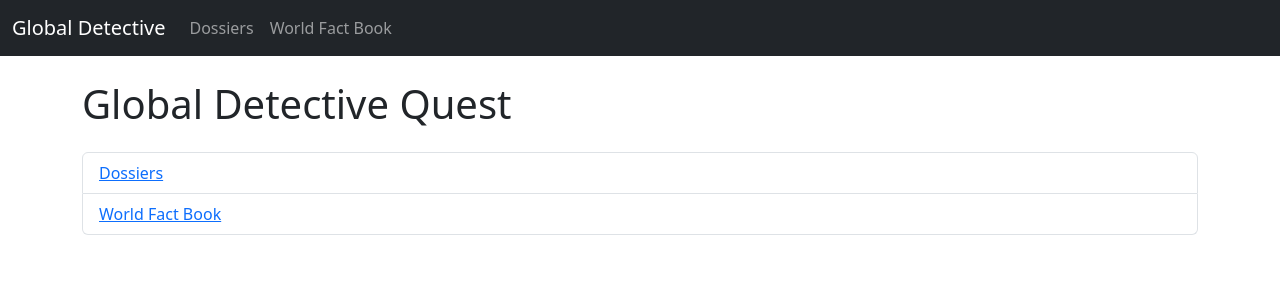
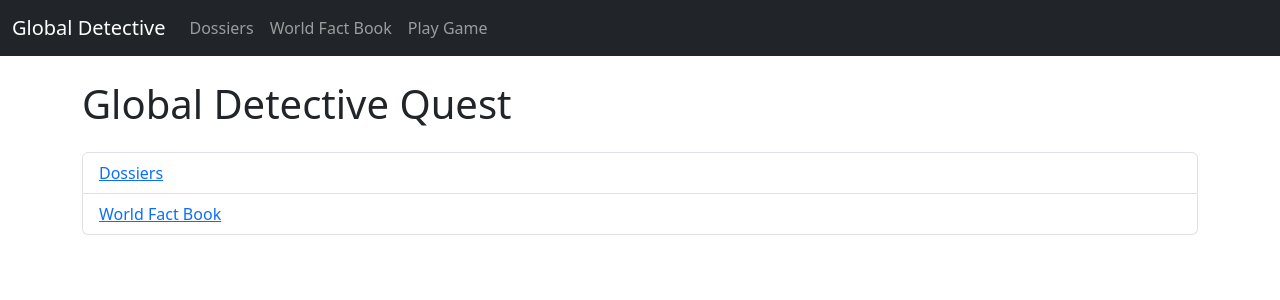
Before and after one commit to goodtune/globaldetective, a Django app: page / in a window 1280 px wide. Shown: the top 300 px of the page. Run offline with Django 5.2, Linux system fonts and the light colour scheme.

Commit message:
feat: add Play Game link to navigation

```diff
--- a/templates/base.html
+++ b/templates/base.html
@@ -18,6 +18,7 @@
           <ul class="navbar-nav me-auto mb-2 mb-lg-0">
             <li class="nav-item"><a class="nav-link" href="{% url 'dossiers:index' %}">Dossiers</a></li>
             <li class="nav-item"><a class="nav-link" href="{% url 'factbook:index' %}">World Fact Book</a></li>
+            <li class="nav-item"><a class="nav-link" href="{% url 'game:index' %}">Play Game</a></li>
           </ul>
         </div>
       </div>
```
